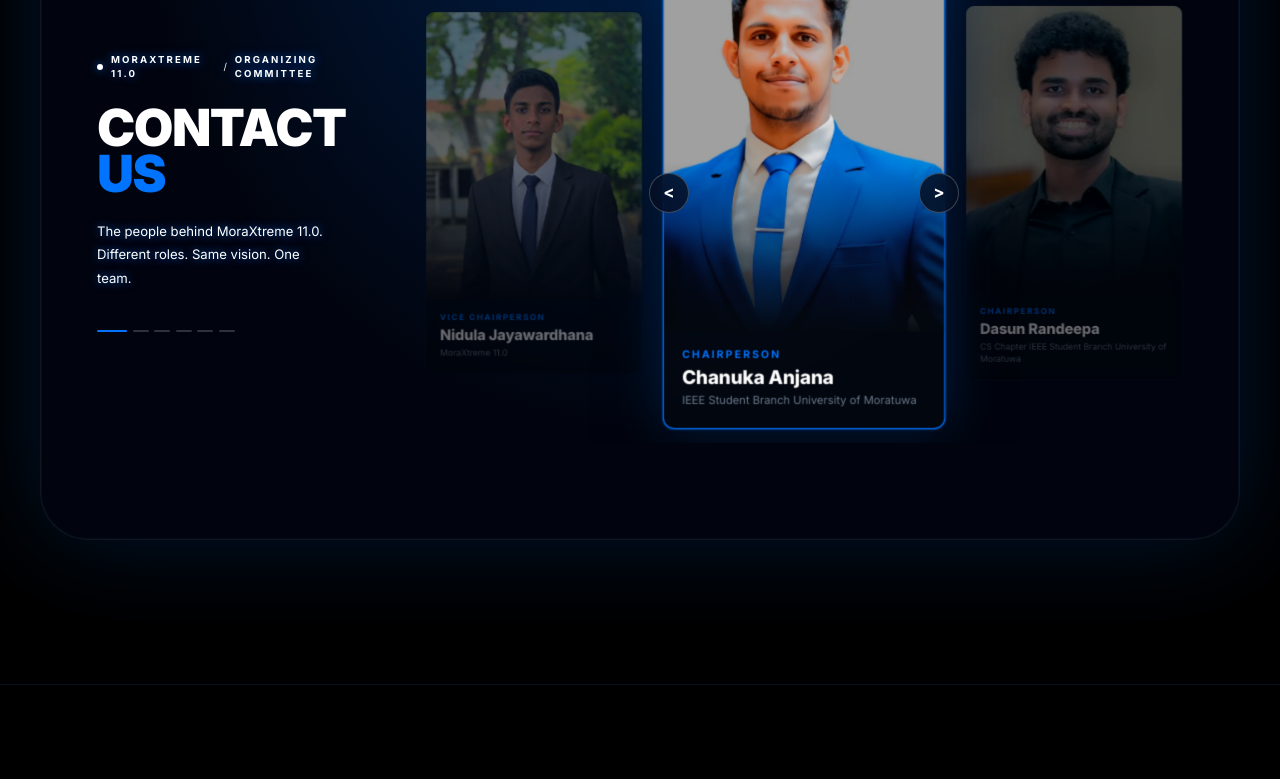
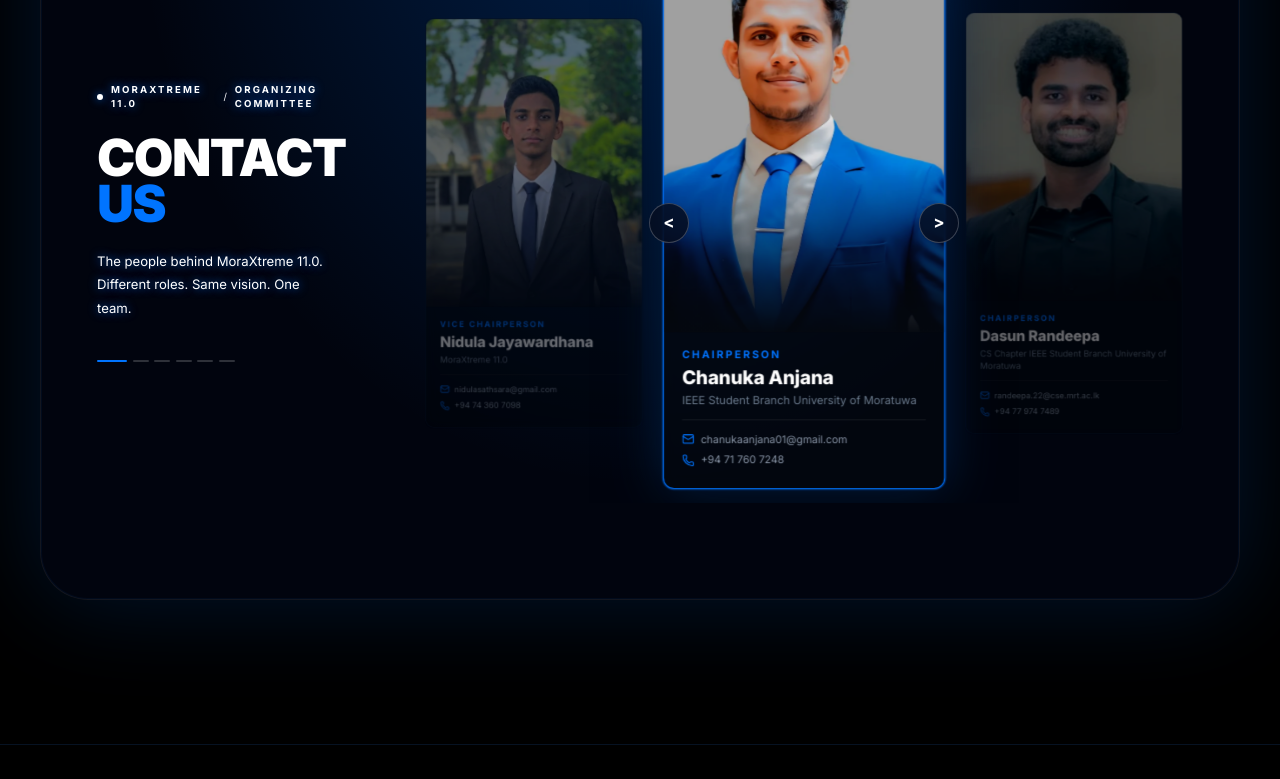
Before and after one commit to Vishwa-Srinath/moraXtreme_11.0, a Next.js app: page / in a window 1280 px wide. Shown: the part 9686-10465 px from the top of the page. Built offline with nearby package versions, Linux system fonts and the light colour scheme.

Commit message:
Added contact person emails

```diff
--- a/src/components/TeamSlider.module.css
+++ b/src/components/TeamSlider.module.css
@@ -186,13 +186,13 @@
         .viewport {
           position: relative;
           overflow: hidden;
-          height: 500px;
+          /* Active card scales to 1.13x; card-info now includes email/phone
+             lines, so it needs more headroom than before to avoid clipping. */
+          height: 560px;
         }
         @media (max-width: 480px) {
           .viewport {
-            /* The active card scales to 1.13x (~467px tall); give it room
-               so the bottom of card-info isn't clipped by overflow:hidden. */
-            height: 500px;
+            height: 560px;
           }
           /* Neighbouring cards only have room to show a sliced-off sliver of
              text on narrow screens, which reads as clipped/broken — hide the
@@ -348,3 +348,34 @@
           line-height: 1.4;
           margin: 0;
         }
+
+        /* Contact links */
+        .card-contact {
+          display: flex;
+          flex-direction: column;
+          gap: 0.3rem;
+          margin-top: 0.6rem;
+          padding-top: 0.6rem;
+          border-top: 1px solid rgba(255,255,255,0.06);
+        }
+        .card-contact-link {
+          display: flex;
+          align-items: center;
+          gap: 0.35rem;
+          font-size: 0.58rem;
+          color: #8A97A8;
+          text-decoration: none;
+          white-space: nowrap;
+          overflow: hidden;
+          text-overflow: ellipsis;
+          transition: color 0.2s ease;
+        }
+        .card-contact-link:hover {
+          color: #0074FF;
+        }
+        .card-contact-icon {
+          width: 11px;
+          height: 11px;
+          flex-shrink: 0;
+          color: #0074FF;
+        }
--- a/src/components/TeamSlider.tsx
+++ b/src/components/TeamSlider.tsx
@@ -6,6 +6,7 @@
   useCallback,
   useRef,
 } from "react";
+import { Mail, Phone } from "lucide-react";
 import type { TeamSliderProps } from "@/types/team";
 import styles from "./TeamSlider.module.css";
 import { TEAM_PLACEHOLDER } from "@/data/team.placeholder";
@@ -203,6 +204,32 @@
                           {member.organisation && (
                             <p className={styles["card-org"]}>{member.organisation}</p>
                           )}
+                          {(member.email || member.phone) && (
+                            <div className={styles["card-contact"]}>
+                              {member.email && (
+                                <a
+                                  href={`mailto:${member.email}`}
+                                  className={styles["card-contact-link"]}
+                                  title={member.email}
+                                  onClick={(e) => e.stopPropagation()}
+                                >
+                                  <Mail className={styles["card-contact-icon"]} strokeWidth={2} />
+                                  <span>{member.email}</span>
+                                </a>
+                              )}
+                              {member.phone && (
+                                <a
+                                  href={`tel:${member.phone.replace(/\s+/g, "")}`}
+                                  className={styles["card-contact-link"]}
+                                  title={member.phone}
+                                  onClick={(e) => e.stopPropagation()}
+                                >
+                                  <Phone className={styles["card-contact-icon"]} strokeWidth={2} />
+                                  <span>{member.phone}</span>
+                                </a>
+                              )}
+                            </div>
+                          )}
                         </div>
                       </div>
                     );
--- a/src/data/team.placeholder.ts
+++ b/src/data/team.placeholder.ts
@@ -21,6 +21,8 @@
     organisation: "CS Chapter IEEE Student Branch University of Moratuwa",
     photo: "/images/people/dasun.webp",
     quote: "Championing computer science, one initiative at a time.",
+    email: "randeepa.22@cse.mrt.ac.lk",
+    phone: "+94 77 974 7489",
   },
   {
     name: "Ishakya Gamage",
```
